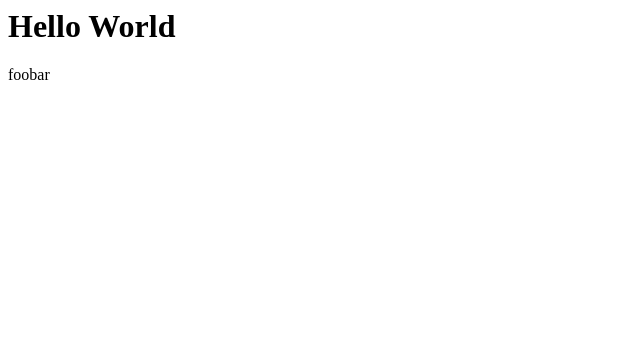
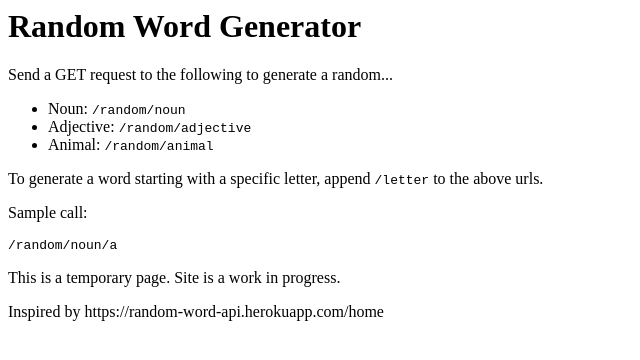
Before and after one commit to dulldesk/words-api, a website: page public/index.html in a window 1280 px wide. Shown: the whole page, without its empty margins (0-640 px from the left). Drawn offline with Linux system fonts and the light colour scheme.

Commit message:
Update temporary home page

```diff
--- a/public/index.html
+++ b/public/index.html
@@ -1,2 +1,14 @@
-<h1>Hello World</h1>
-<p>foobar</p>
+<h1>Random Word Generator</h1>
+<p>Send a GET request to the following to generate a random...</p>
+<ul>
+	<li>Noun: <code>/random/noun</code></li>
+	<li>Adjective: <code>/random/adjective</code></li>
+	<li>Animal: <code>/random/animal</code></li>
+</ul>
+<p>To generate a word starting with a specific letter, append <code>/letter</code> to the above urls.</p>
+<p>Sample call:</p>
+<code>/random/noun/a</code>
+
+<p>This is a temporary page. Site is a work in progress.</p>
+
+<p>Inspired by <a>https://random-word-api.herokuapp.com/home</a></p>
```
